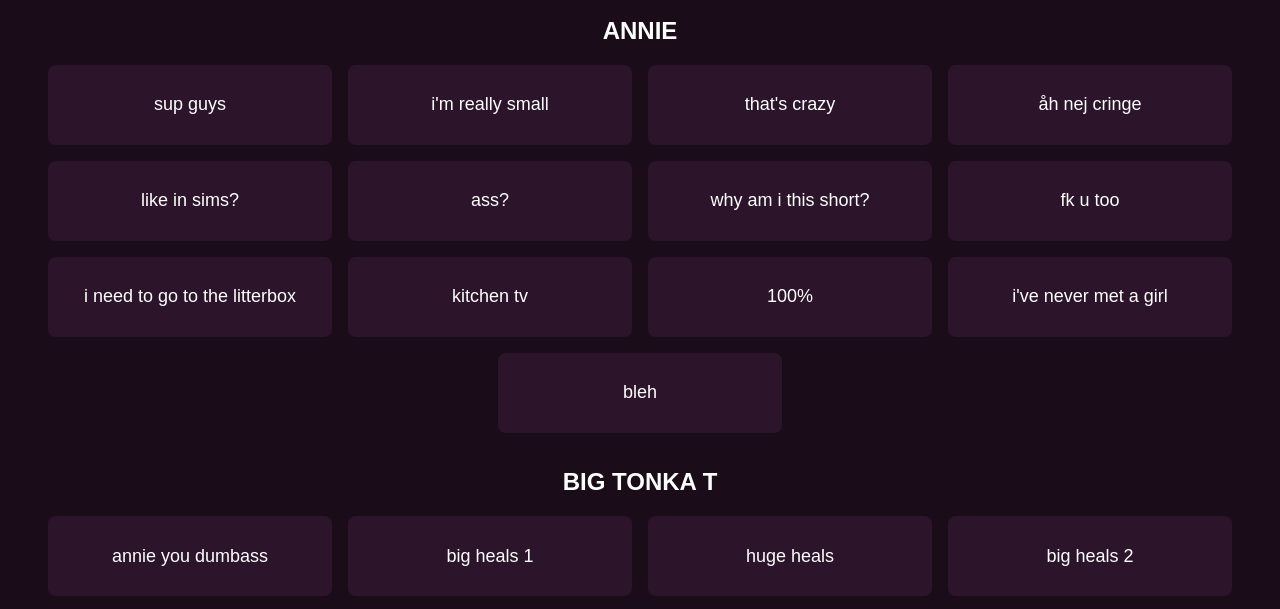
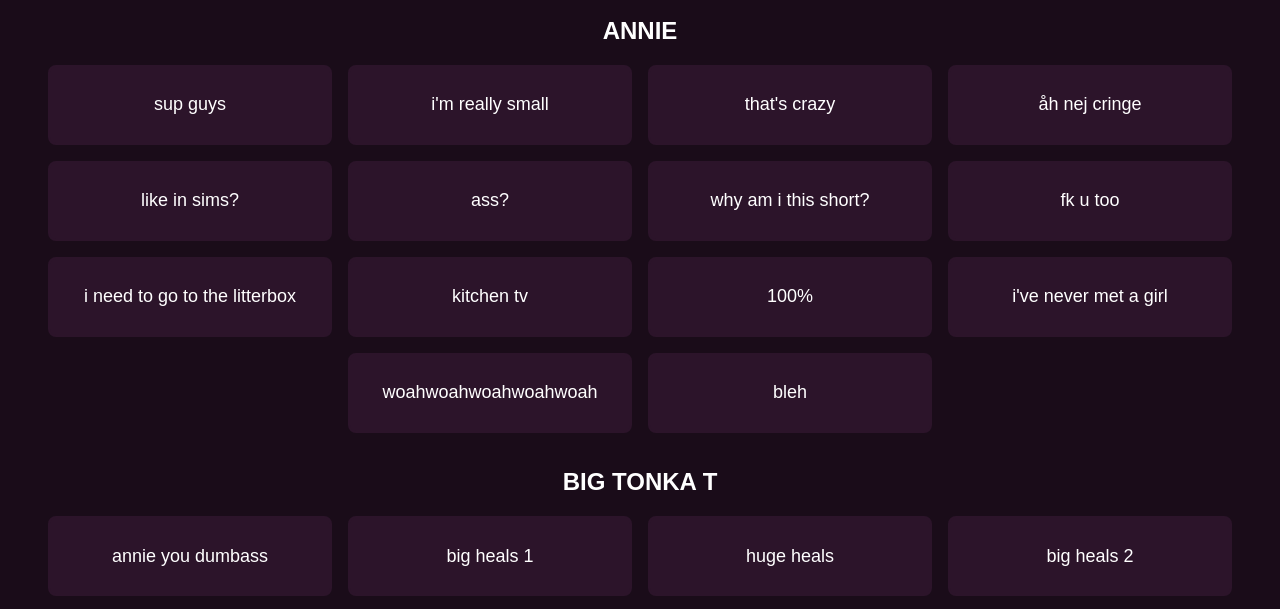
Before and after one commit to duor-git/duor-git.github.io, a plain HTML site: page index.html in a window 1280 px wide. Shown: the part 144-753 px from the top of the page. Drawn offline with Linux system fonts and the light colour scheme.

Commit message:
add woah

```diff
--- a/index.html
+++ b/index.html
@@ -39,6 +39,7 @@
             <div class="button-wrap"><button id="annie/kitchen">kitchen tv</button></div>
             <div class="button-wrap"><button id="annie/100">100%</button></div>
             <div class="button-wrap"><button id="annie/girl">i've never met a girl</button></div>
+            <div class="button-wrap"><button id="annie/woahwoahwoahwoah">woahwoahwoahwoahwoah</button></div>
             <div class="button-wrap"><button id="annie/bleh">bleh</button></div>
         </div>
 
```
Also changed, not shown: 1 other file.
